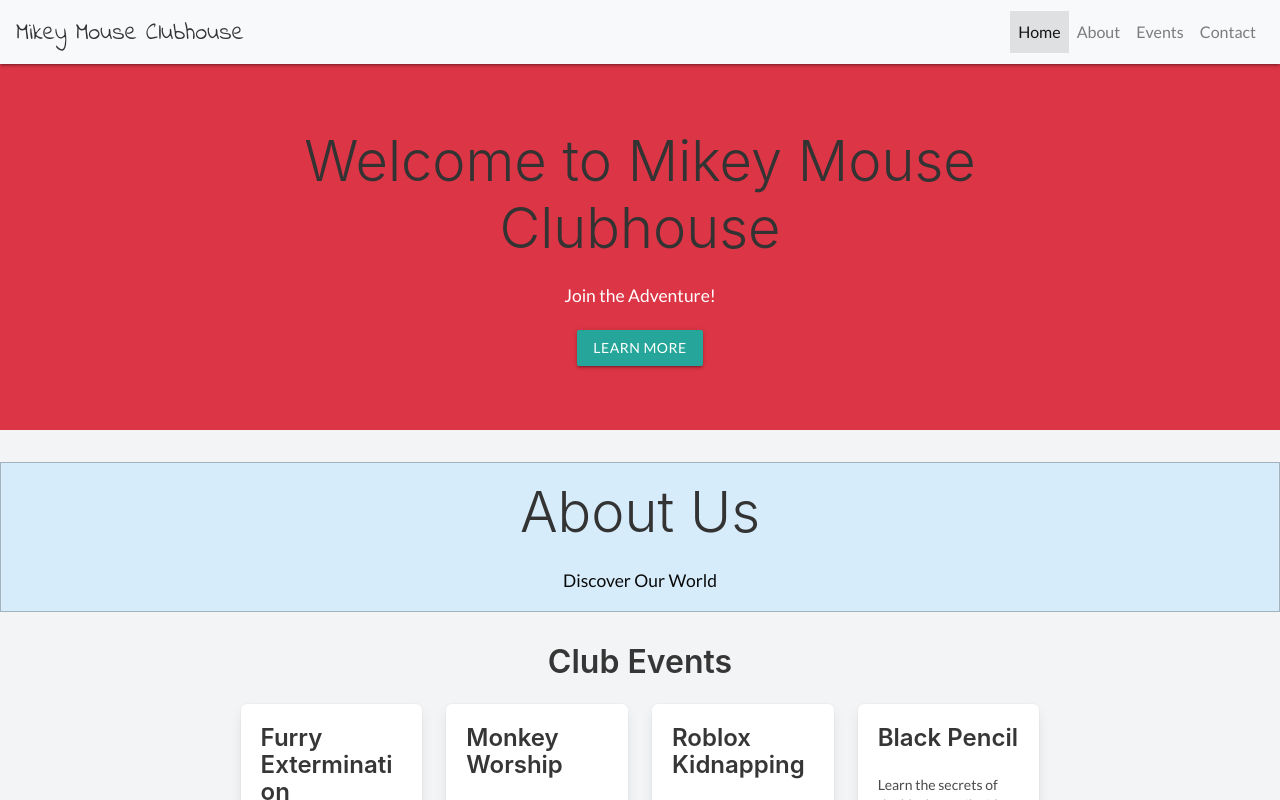
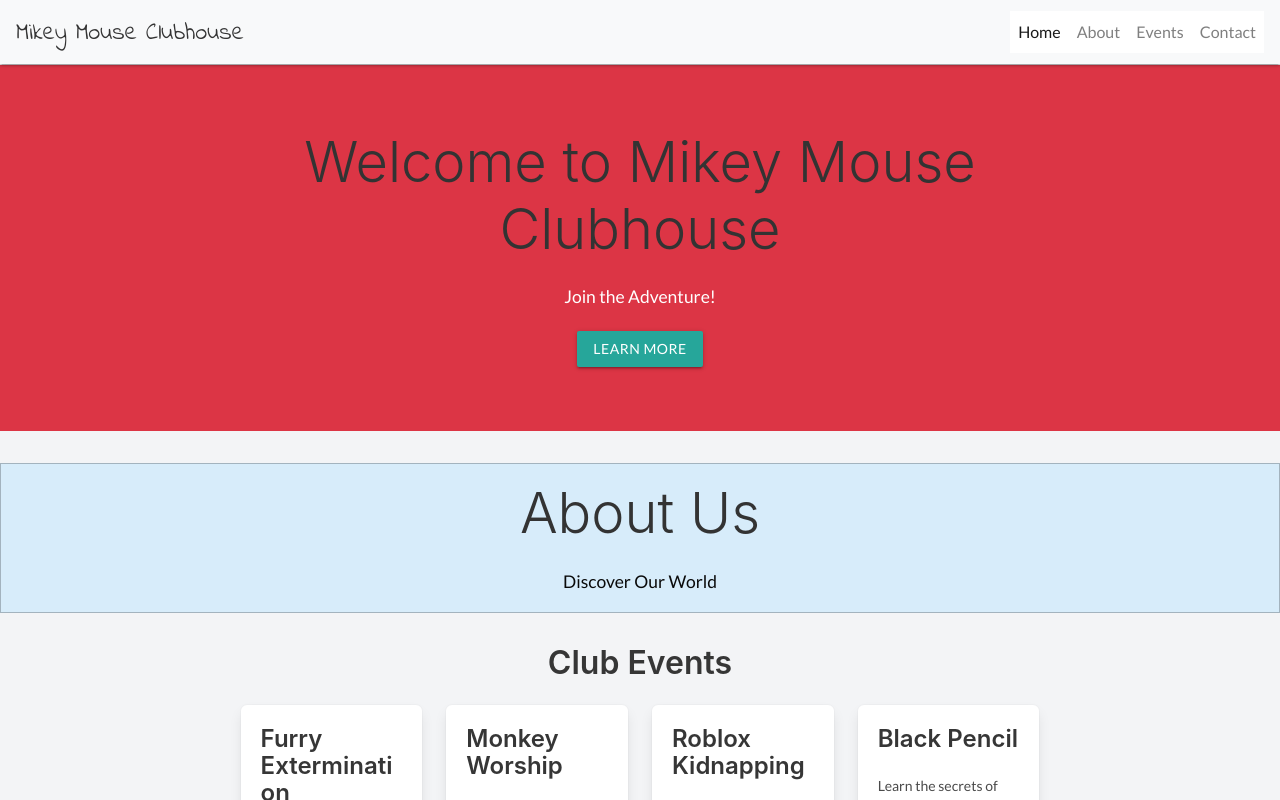
Before and after one commit to skully416/mikeymouse, a plain HTML site: page index.html in a window 1280 px wide. Drawn offline with nearby package versions, Linux system fonts and the light colour scheme.

Commit message:
Update index.html

```diff
--- a/index.html
+++ b/index.html
@@ -39,6 +39,17 @@
 
     <!-- Custom CSS -->
     <style>
+      .ni {
+        margin-top: 65px;
+      }
+              /* Styling for the fixed header */
+        .fixed-top {
+            position: fixed;
+            top: 0;
+            right: 0;
+            left: 0;
+            z-index: 1030;
+        }
         /* Center vertically in Bootstrap navigation */
         .navbar-brand {
             display: flex;
@@ -81,10 +92,15 @@
         html {
             scroll-behavior: smooth;
         }
+
+      .nav-item
+      .nav-link {
+        background-color: white;
+      }
     </style>
 </head>
 <body class="bg-gray-100">
-    <nav class="navbar navbar-expand-lg navbar-light bg-light">
+    <nav class="navbar navbar-expand-lg navbar-light bg-light fixed-top">
         <a class="navbar-brand" href="#home">
             <h1>Mikey Mouse Clubhouse</h1>
         </a>
@@ -110,7 +126,7 @@
     </nav>
 
     <!-- Bootstrap Hero Section -->
-    <header id="home" class="jumbotron jumbotron-fluid text-center bg-danger text-white">
+    <header id="home" class="ni jumbotron jumbotron-fluid text-center bg-danger text-white">
         <div class="container">
             <h2 class="display-4">Welcome to Mikey Mouse Clubhouse</h2>
             <p class="lead">Join the Adventure!</p>
@@ -230,5 +246,6 @@
     <script src="https://code.jquery.com/jquery-3.5.1.slim.min.js"></script>
     <script src="https://cdn.jsdelivr.net/npm/@popperjs/core@2.5.3/dist/umd/popper.min.js"></script>
     <script src="https://stackpath.bootstrapcdn.com/bootstrap/4.5.2/js/bootstrap.min.js"></script>
-</body>
+
+  </body>
 </html>
```
